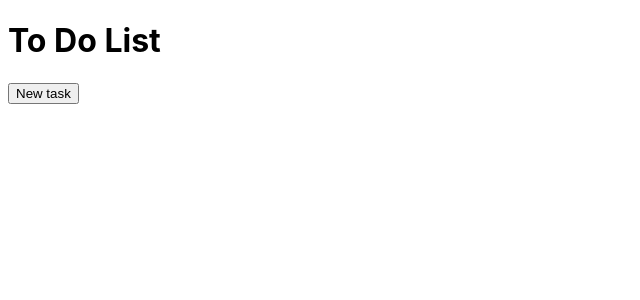
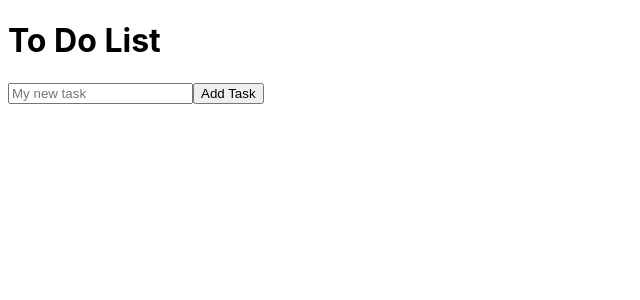
Before and after one commit to Globostofo/todo-list-reactjs, a React (Create React App) app: page / in a window 1280 px wide. Shown: the top 300 px of the page, without its empty margins (0-640 px from the left). Built offline with nearby package versions, Linux system fonts and the light colour scheme.

Commit message:
Added textbar to write new task name

```diff
--- a/src/App.js
+++ b/src/App.js
@@ -8,12 +8,9 @@ class App extends React.Component {
         super(props);
         this.state = {
             tasks: {},
-            a_i: 0
+            a_i: 0,
+            taskBar: ''
         }
-    }
-
-    handleCreation() {
-        this.setState({ tasks: { ...this.state.tasks, ...{ [this.state.a_i++]: { 'title': prompt("Title:"), 'done': false } } } });
     }
 
     handleDeletion(task) {
@@ -31,8 +28,9 @@ class App extends React.Component {
             <div>
                 <h1>To Do List</h1>
                 <ul className='task-list'>{Object.entries(this.state.tasks).map((task) => this.createRenderedTask(task))}</ul>
-                <button onClick={() => this.handleCreation()}>New task</button>
-            </div>
+                <input type="text" placeholder="My new task" value={this.state.taskBar} onChange={(event) => this.setState({ taskBar: event.target.value })} />
+                <button onClick={() => this.setState({ tasks: { ...this.state.tasks, ...{ [this.state.a_i++]: { 'title': this.state.taskBar, 'done': false } } }, taskBar: '' })}>Add Task</button>
+            </div >
         );
     }
 
```
